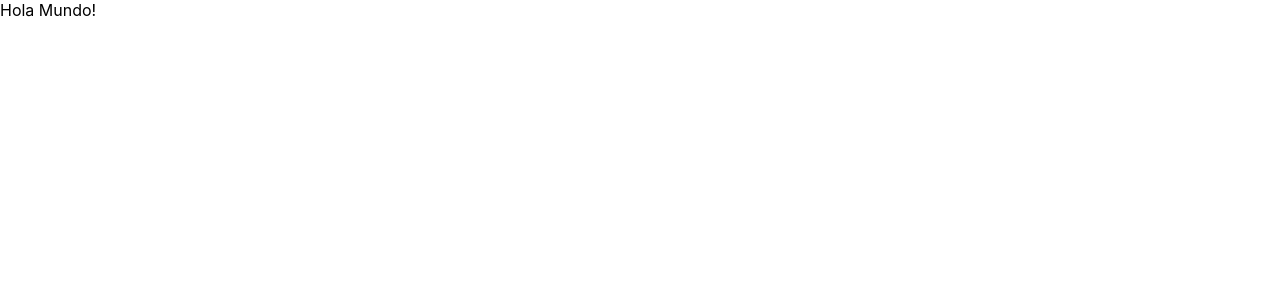
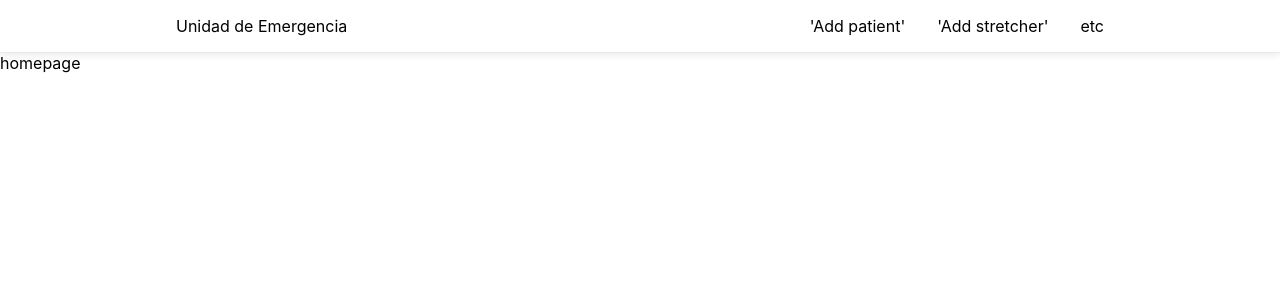
Before and after one commit to fruizrob/project-ecin-00707, a React (Create React App) app: page / in a window 1280 px wide. Shown: the top 300 px of the page. Built offline with nearby package versions, Linux system fonts and the light colour scheme; the HTML template or start-up script is replaced by a standard one.

Commit message:
react-router config & header tempalte

```diff
--- a/src/App.js
+++ b/src/App.js
@@ -1,12 +1,20 @@
 import React, { Component } from 'react';
+import { BrowserRouter, Route, Switch } from 'react-router-dom';
 import './App.css';
+import Home from './components/Home';
+import Header from './components/Header';
 
 class App extends Component {
+
 	render() {
 		return (
-			<>
-				Hola Mundo!
-			</>
+			<BrowserRouter>
+				<Header />
+				<Switch>
+					<Route path="/" exact render={() => <Home />} />
+					<Route path="/" render={() => <div>404</div>} />
+				</Switch>
+			</BrowserRouter>
 		)
 	}
 }
--- /dev/null
+++ b/src/components/Header.css
@@ -0,0 +1,32 @@
+header {
+    display: block;
+    background: white;
+    border-bottom: 1px solid #eaeaea;
+    box-shadow: 0px 0px 10px 0px rgba(0,0,0,0.12);
+}
+
+header .container {
+    max-width: 60rem;
+    margin: 0 auto;
+    display: flex;
+    justify-content: space-between;
+    align-items: center;
+}
+
+header .title {
+    text-decoration: none;
+    color: black;
+    white-space: nowrap;
+    padding: 0 1em;
+}
+
+header .menu {
+    display: flex;
+    overflow-x: auto;
+    margin: -1em 0;
+    padding: 1em 0;
+}
+
+header .menu p {
+    padding: 0 1em;
+}
--- /dev/null
+++ b/src/components/Header.js
@@ -0,0 +1,19 @@
+import React from 'react';
+import { Link } from 'react-router-dom';
+
+import './Header.css';
+
+export default function Header() {
+    return (
+        <header>
+            <div className="container">
+                <Link className="title" to="/">Unidad de Emergencia</Link>
+                <div className="menu">
+                    <p>'Add patient'</p>
+                    <p>'Add stretcher'</p>
+                    <p>etc</p>
+                </div>
+            </div>
+        </header>
+    )
+}
--- /dev/null
+++ b/src/components/Home.js
@@ -0,0 +1,12 @@
+import React, { Component } from 'react';
+
+export default class Home extends Component {
+
+    render() {
+        return (
+            <section className="homepage">
+                homepage
+            </section>
+        )
+    }
+}
```
Also changed, not shown: src/components/Home.css (added).
